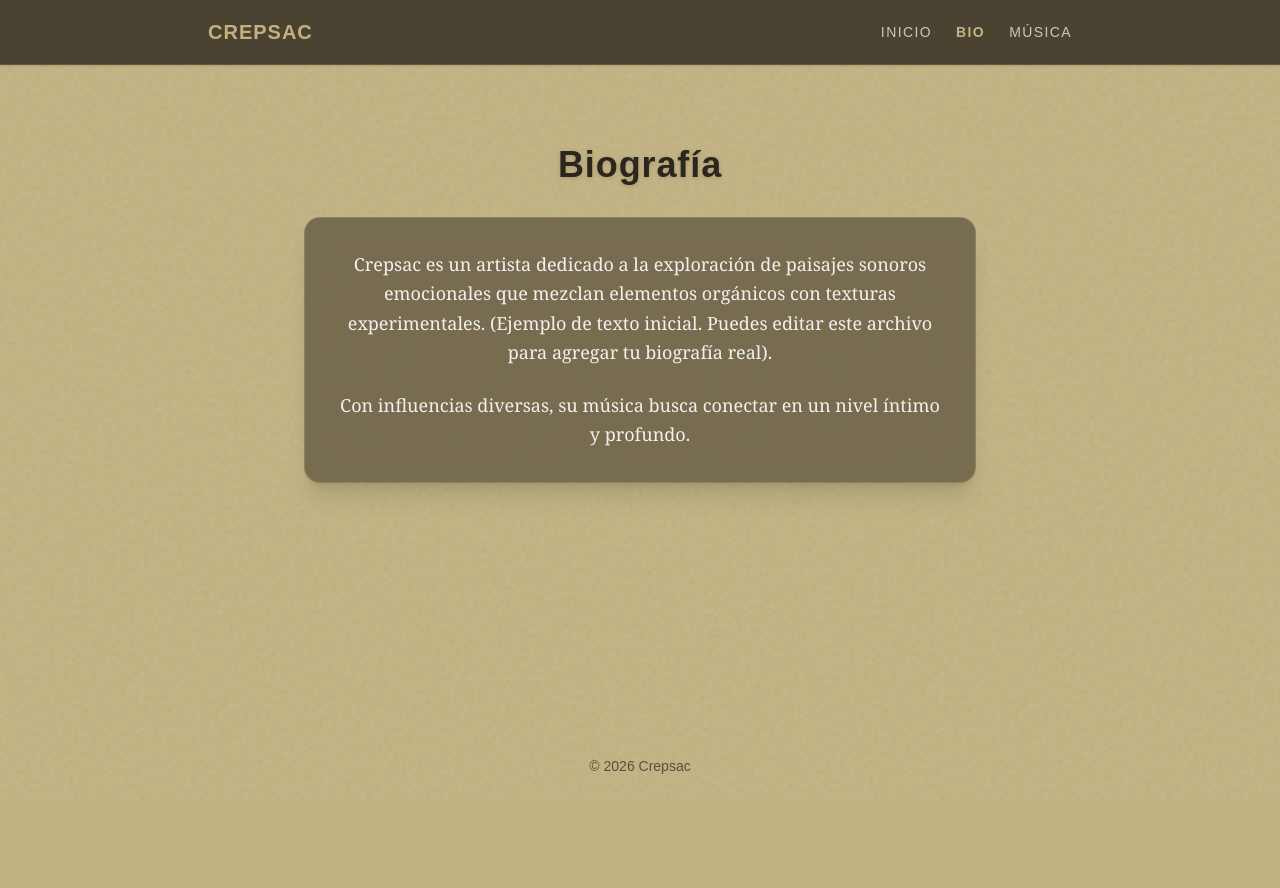
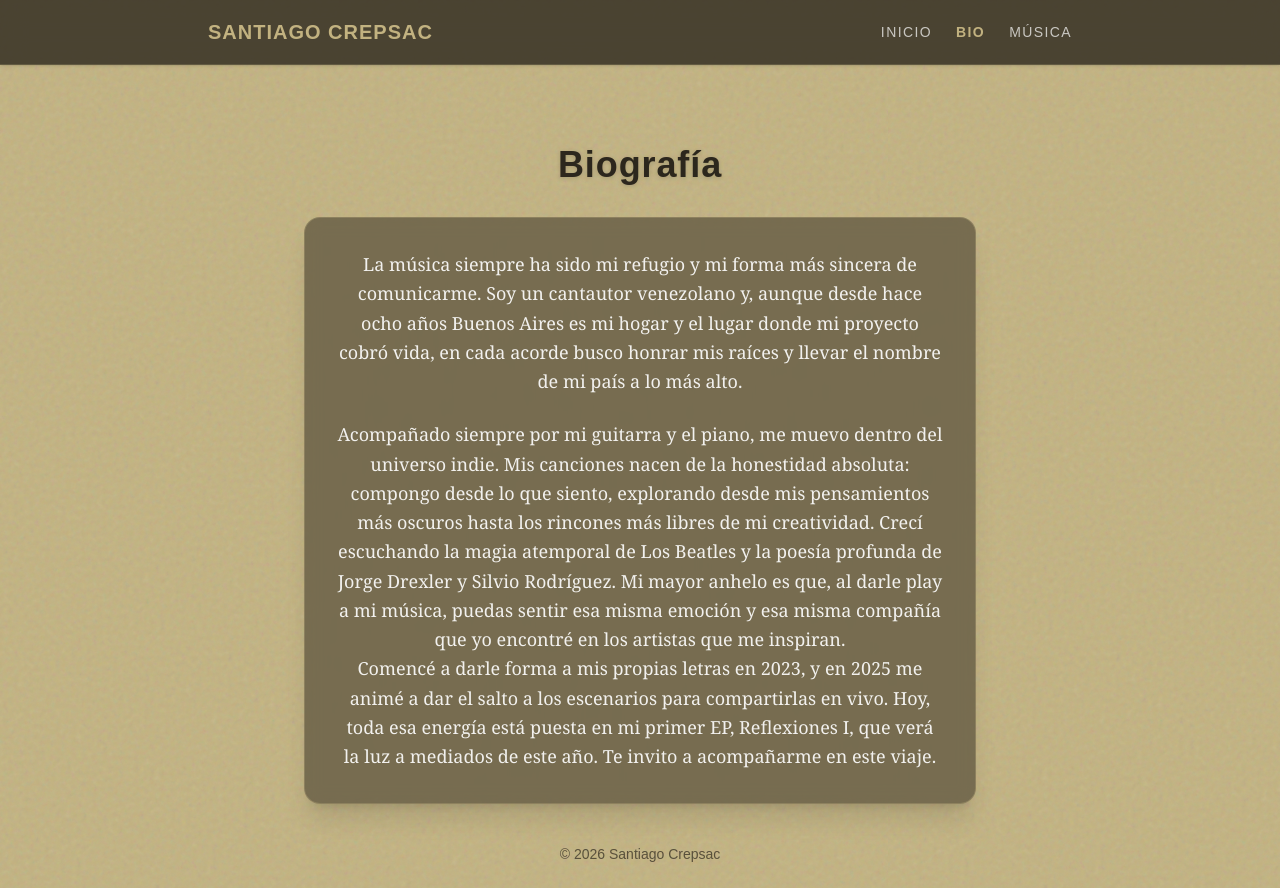
Before and after one commit to sgcrepsac/my-ep-site, a Next.js app: page /bio in a window 1280 px wide. Before the commit the page ends 800 px from the top, so only its background shows below. Built offline with nearby package versions, Linux system fonts and the light colour scheme; a web font is replaced by a local one.

Commit message:
Further Improvements

```diff
--- a/app/bio/page.tsx
+++ b/app/bio/page.tsx
@@ -6,11 +6,14 @@ export default function BioPage() {
       </h1>
       <div className="bg-[#2c271d]/50 backdrop-blur-sm p-8 rounded-2xl shadow-xl text-white/90 border border-[#C2B280]/30 leading-relaxed text-lg text-center font-serif">
         <p className="mb-6">
-          Crepsac es un artista dedicado a la exploración de paisajes sonoros emocionales que mezclan elementos orgánicos con texturas experimentales.
-          (Ejemplo de texto inicial. Puedes editar este archivo para agregar tu biografía real).
+          La música siempre ha sido mi refugio y mi forma más sincera de comunicarme. Soy un cantautor venezolano y, aunque desde hace ocho años Buenos Aires es mi hogar y el lugar donde mi proyecto cobró vida, en cada acorde busco honrar mis raíces y llevar el nombre de mi país a lo más alto.
         </p>
         <p>
-          Con influencias diversas, su música busca conectar en un nivel íntimo y profundo.
+          Acompañado siempre por mi guitarra y el piano, me muevo dentro del universo indie. Mis canciones nacen de la honestidad absoluta: compongo desde lo que siento, explorando desde mis pensamientos más oscuros hasta los rincones más libres de mi creatividad. Crecí escuchando la magia atemporal de Los Beatles y la poesía profunda de Jorge Drexler y Silvio Rodríguez. Mi mayor anhelo es que, al darle play a mi música, puedas sentir esa misma emoción y esa misma compañía que yo encontré en los artistas que me inspiran.
+        </p>
+
+        <p>
+          Comencé a darle forma a mis propias letras en 2023, y en 2025 me animé a dar el salto a los escenarios para compartirlas en vivo. Hoy, toda esa energía está puesta en mi primer EP, Reflexiones I, que verá la luz a mediados de este año. Te invito a acompañarme en este viaje.
         </p>
       </div>
     </div>
--- a/app/layout.tsx
+++ b/app/layout.tsx
@@ -19,8 +19,8 @@ const playfair = Playfair_Display({
 });
 
 export const metadata: Metadata = {
-  title: "Crepsac",
-  description: "Official website for Crepsac",
+  title: "Santiago Crepsac",
+  description: "Official website for Santiago Crepsac",
 };
 
 export default function RootLayout({
@@ -42,7 +42,7 @@ export default function RootLayout({
           {children}
         </main>
         <footer className="py-6 text-center text-[#2c271d]/70 text-sm font-medium">
-          © 2026 Crepsac
+          © 2026 Santiago Crepsac
         </footer>
       </body>
     </html>
--- a/components/Header.tsx
+++ b/components/Header.tsx
@@ -16,7 +16,7 @@ export default function Header() {
     <header className="sticky top-0 z-50 w-full backdrop-blur-md bg-[#2c271d]/80 border-b border-[#C2B280]/20 shadow-sm">
       <div className="max-w-4xl mx-auto px-4 h-16 flex items-center justify-between">
         <Link href="/" className="font-playfair font-bold text-xl text-[#C2B280] tracking-wider uppercase">
-          Crepsac
+          Santiago Crepsac
         </Link>
         <nav className="flex items-center gap-6">
           {links.map((link) => {
@@ -25,11 +25,10 @@ export default function Header() {
               <Link
                 key={link.path}
                 href={link.path}
-                className={`text-sm tracking-widest uppercase transition-colors duration-300 ${
-                  isActive
+                className={`text-sm tracking-widest uppercase transition-colors duration-300 ${isActive
                     ? "text-[#C2B280] font-semibold"
                     : "text-white/70 hover:text-white"
-                }`}
+                  }`}
               >
                 {link.name}
               </Link>
```
